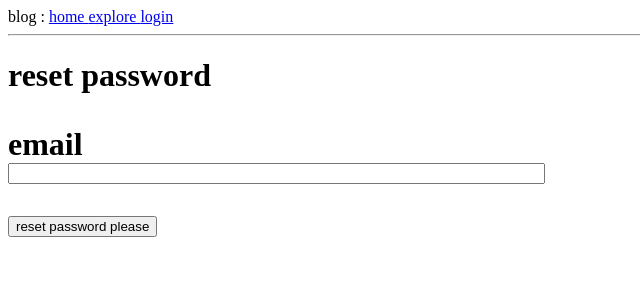
After one commit to tomsmoker/blog_dev, a Flask app: page /reset_password_request in a window 1280 px wide. The commit adds this page. Shown: the top 300 px of the page, without its empty margins (0-640 px from the left). Run offline with Flask 2, Linux system fonts and the light colour scheme.

Commit message:
Working email support

```diff
--- a/app/__init__.py
+++ b/app/__init__.py
@@ -3,6 +3,7 @@ from config           import Config
 from flask_sqlalchemy import SQLAlchemy
 from flask_migrate    import Migrate
 from flask_login      import LoginManager
+from flask_mail       import Mail
 
 import os
 import logging
@@ -14,6 +15,7 @@ db = SQLAlchemy(app)
 migrate = Migrate(app, db)
 login = LoginManager(app)
 login.login_view = 'login'
+mail = Mail(app)
 
 if not app.debug:
 
--- a/app/forms.py
+++ b/app/forms.py
@@ -67,3 +67,19 @@ class PostForm(FlaskForm):
     ])
 
     submit = SubmitField('post it')
+
+class ResetPasswordRequestForm(FlaskForm):
+
+    email = StringField('email', validators = [DataRequired(), Email()])
+
+    submit = SubmitField('reset password please')
+
+class ResetPasswordForm(FlaskForm):
+
+    password = PasswordField('password', validators = [DataRequired()])
+
+    password_again = PasswordField(
+        'password_again', validators = [DataRequired(), EqualTo('password')]
+    )
+
+    submit = SubmitField('reset my password please')
--- a/app/routes.py
+++ b/app/routes.py
@@ -1,10 +1,11 @@
 from datetime      import datetime
 from flask         import render_template, flash, redirect, url_for, request
 from app           import app, db
-from app.forms     import LoginForm, RegistrationForm, EditProfileForm, EmptyForm, PostForm
+from app.forms     import LoginForm, RegistrationForm, EditProfileForm, EmptyForm, PostForm, ResetPasswordRequestForm, ResetPasswordForm
 from flask_login   import current_user, login_user, logout_user, login_required
 from app.models    import User, Post
 from werkzeug.urls import url_parse
+from app.email     import send_password_reset_email
 
 @app.before_request
 def before_request():
@@ -221,3 +222,49 @@ def explore():
     prev_url = url_for('explore', page = posts.prev_num) if posts.has_prev else None
 
     return render_template('index.html', title = "explore", posts = posts.items, next_url = next_url, prev_url = prev_url)
+
+@app.route('/reset_password_request', methods = ['GET', 'POST'])
+def reset_password_request():
+
+    if current_user.is_authenticated:
+        return redirect(url_for('index'))
+
+    form = ResetPasswordRequestForm()
+
+    if form.validate_on_submit():
+
+        user = User.query.filter_by(email = form.email.data).first()
+
+        if user:
+            send_password_reset_email(user)
+
+        flash('email sent.  follow what it says')
+
+        return redirect(url_for('login'))
+
+    return render_template('reset_password_request.html', title = "reset password", form = form)
+
+@app.route('/reset_password/<token>', methods = ['GET', 'POST'])
+def reset_password(token):
+
+    if current_user.is_authenticated:
+        return redirect(url_for('index'))
+
+    user = User.verify_reset_password_token(token)
+
+    if not user:
+        return redirect(url_for('index'))
+
+    form = ResetPasswordForm()
+
+    if form.validate_on_submit():
+
+        user.set_password(form.password.data)
+
+        db.session.commit()
+
+        flash('password definitely changed')
+
+        return redirect(url_for('login'))
+
+    return render_template('reset_password.html', form = form)
--- a/app/templates/login.html
+++ b/app/templates/login.html
@@ -32,4 +32,7 @@
 
     <p> new here? <a href = "{{ url_for('register') }}"> climb on board </a></p>
 
+    <p> password forgotten? <a href = "{{ url_for('reset_password_request') }}"> reset it </a>
+
+
 {% endblock %}
--- /dev/null
+++ b/app/templates/reset_password_request.html
@@ -0,0 +1,24 @@
+{% extends 'base.html' %}
+
+{% block content %}
+
+    <h1> reset password <h1>
+
+    <form action = '' method = 'post'>
+
+        {{ form.hidden_tag() }}
+
+        <p>
+            {{ form.email.label }} <br>
+            {{ form.email(size = 64) }} <br>
+
+            {% for error in form.email.errors %}
+            <span style = 'color: blue;'> [ {{ error }} ] </span>
+            {% endfor %}
+        </p>
+
+        <p> {{ form.submit() }} </p>
+
+    </form>
+
+{% endblock %}
```
Also changed, not shown: app/email.py (added, +30 -0 lines), app/models.py (+23 -1 lines), app/templates/email/reset_password.html (added, +14 -0 lines), app/templates/email/reset_password.txt (added, +12 -0 lines), app/templates/reset_password.html (added, +32 -0 lines), app.db, 1 other file.
